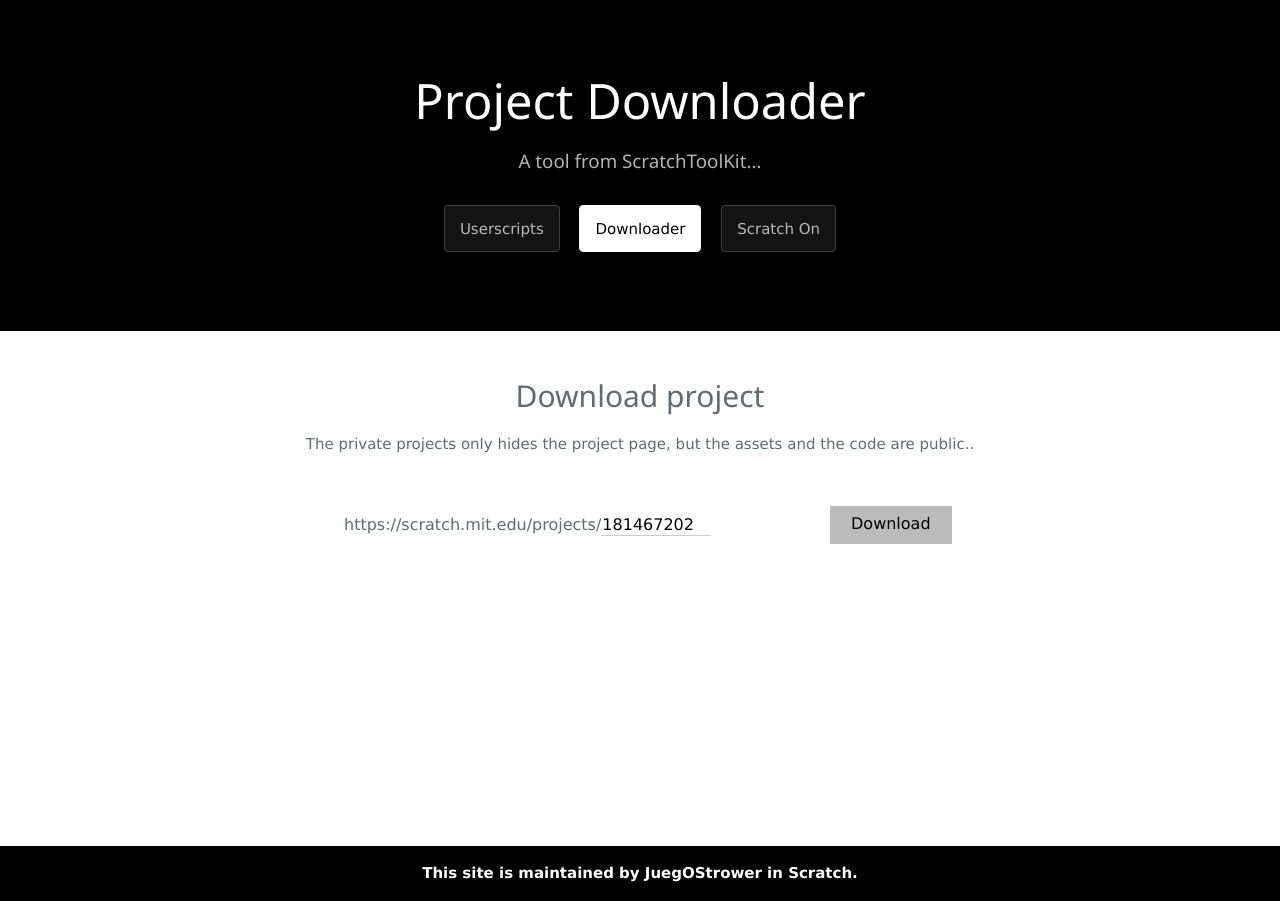
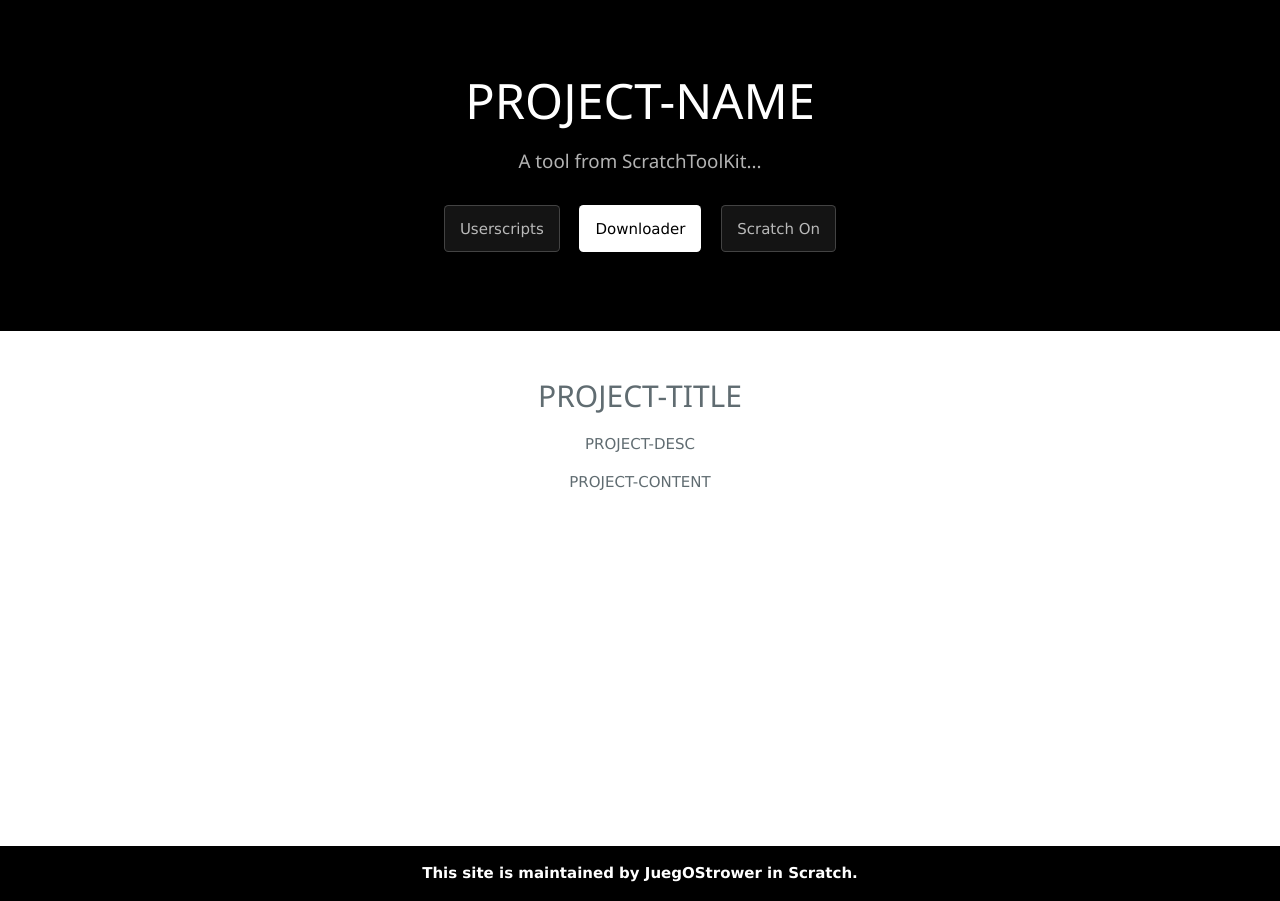
Before and after one commit to JuegOStrower/juegostrower.github.io, a Jekyll site: the page template/index.html, which Jekyll copies as it is, in a window 1280 px wide. Built offline with Jekyll 4.4.1, drawn with Linux system fonts in a browser that asks for light colours; comment, search, counter and statistics services are not loaded.

Commit message:
Update index.html

```diff
--- a/template/index.html
+++ b/template/index.html
@@ -1,17 +1,17 @@
 <html lang="es-AR"><head>
-    <title>Project Downloader - ScratchToolKit</title>
+    <title>PROJECT-NAME - ScratchToolKit</title>
     <meta charset="UTF-8">
     <link rel="icon" href="/favicon.png">
     <meta name="description" content="JuegOStrower website with the best tools for Scracth!!!">
     <meta name="viewport" content="width=device-width, initial-scale=1">
     <meta name="theme-color" content="#157878">
     <script type="text/javascript" async="" src="https://www.google-analytics.com/analytics.js"></script>
-<!-- Add required project scripts here -->
+<!-- Add required scripts here -->
     <link href="https://fonts.googleapis.com/css?family=Open+Sans:400,700" rel="stylesheet" type="text/css">
     <link rel="stylesheet" href="/assets/css/style.css">
     <link rel="stylesheet" href="/w3.css">
-	<link rel="stylesheet" href="https://www.w3schools.com/lib/w3-colors-highway.css">
-    <script async="" src="https://www.googletagmanager.com/gtag/js?id=UA-82877528-5"></script>
+<!-- Add required CSS here -->
+	<script async="" src="https://www.googletagmanager.com/gtag/js?id=UA-82877528-5"></script>
     <script>
      window.dataLayer = window.dataLayer || [];
      function gtag(){dataLayer.push(arguments);}
@@ -21,30 +21,18 @@
   </head>
   <body>
     <section class="w3-center w3-container w3-black w3-padding-64">
-      <h1 class="project-name">Project Downloader</h1>
+      <h1 class="project-name">PROJECT-NAME</h1>
 		<h2 class="project-tagline">A tool from <a href="/">ScratchToolKit</a>...</h2>
       <a href="/userscripts" class="btn">Userscripts</a>
       <a href="/downloader" class="btn w3-white w3-text-black">Downloader</a>
       <a href="/scratchon" class="btn">Scratch On</a>
     </section>
-<div style="min-height: calc(100vh - 331px - 54px);" class="w3-highway-blue w3-center">
+<div style="min-height: calc(100vh - 331px - 54px);" class="w3-PROJECT-COLOR w3-center">
     <div class="w3-padding-32">
-      <h2>Download project</h2>
-      <p>The private projects only hides the project page, but the assets and the code are public..</p>
+      <h2>PROJECT-TITLE</h2>
+      <p>PROJECT-DESC</p>
     <div class="w3-container w3-responsive">
-	<table class="w3-table" style="margin:0px auto; width:50%">
-          <tbody><tr class="w3-text-white">
-            <th>What's the Project Id?</th>
-			<th id="downdirect" class="w3-right w3-small">Direct link</th>
-          	</tr>
-		<tr id="downinput" style="background-color:rgb(255, 255, 255)">
-			<td>https://scratch.mit.edu/projects/<input value="181467202" type="text" class="w3-input" style="display: inline-block; padding: 1px; color: black; width: 110px;" id="downproj"></td>
-			<td id="downnow" class="w3-gray w3-hover-indigo w3-center w3-button">Download</td>
-		</tr>
-        </tbody></table>
-	    <div class="w3-center" style="margin:0px auto;width:50%;">
-		    <div id="percBar" class="w3-green" style="height:10px;width:0%"></div>
-	    </div>
+PROJECT-CONTENT
   </div>
 
 </div></div>
```
